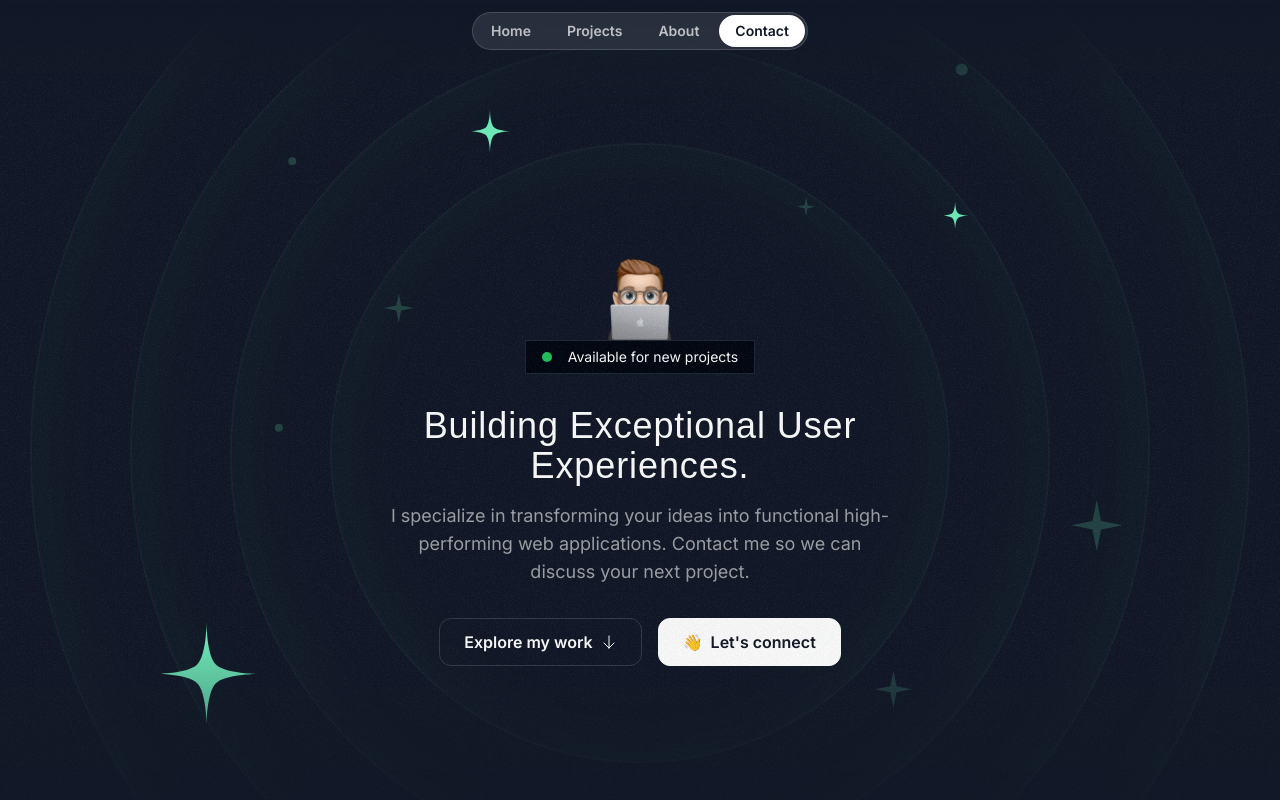
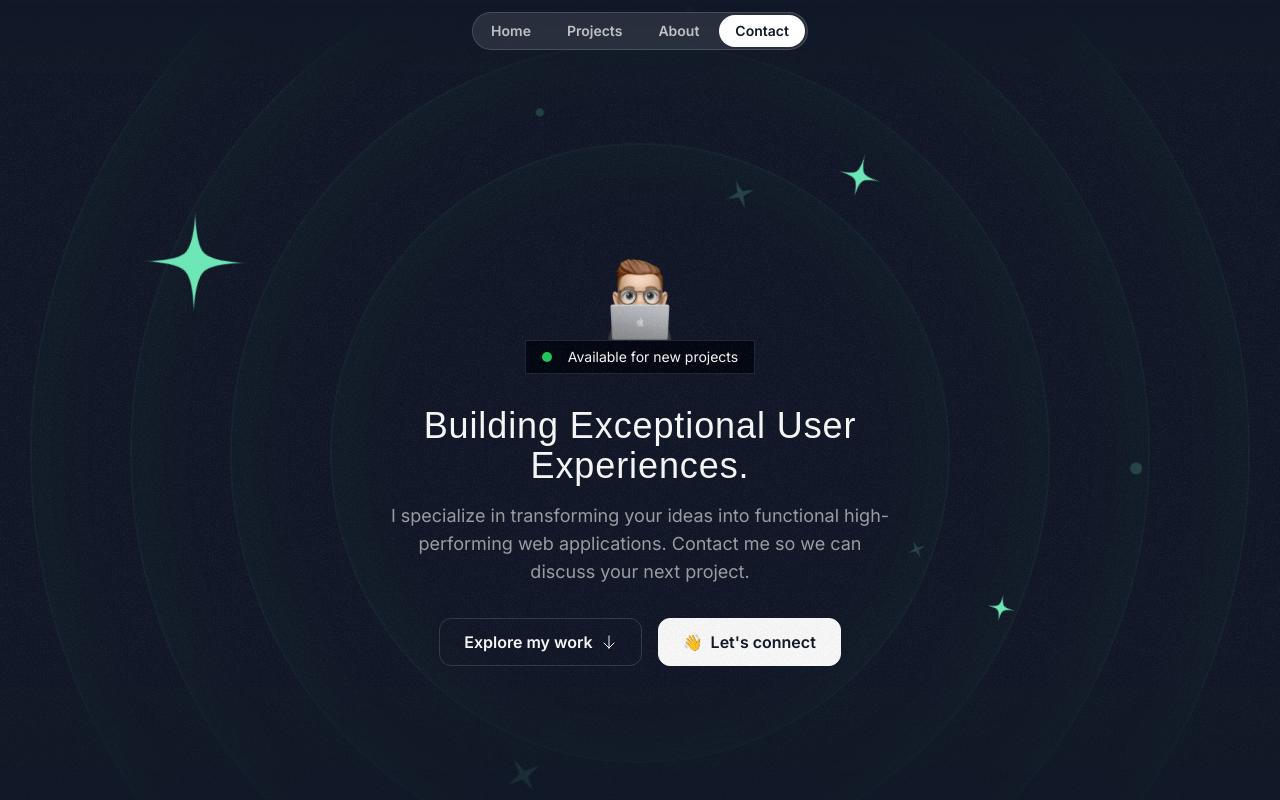
Before and after one commit to zaveerk62/next-portfolio, a Next.js app: page / in a window 1280 px wide. Shown: the top 800 px of the page. Built offline with nearby package versions, Linux system fonts and the light colour scheme; a web font is replaced by a local one.

Commit message:
added animations in hero section

```diff
--- a/src/components/HeroOrbit.tsx
+++ b/src/components/HeroOrbit.tsx
@@ -1,13 +1,28 @@
 import React, { PropsWithChildren } from 'react';
-import StarIcon from '@/assets/icons/star.svg';
+import { twMerge } from 'tailwind-merge';
 
 const HeroOrbit = ({
   children,
   size,
   rotation,
-}: PropsWithChildren<{ size: number; rotation: number }>) => {
+  shouldOrbit = false,
+  orbitDuration,
+  shouldSpin = false,
+  spinDuration,
+}: PropsWithChildren<{
+  size: number;
+  rotation: number;
+  shouldOrbit?: boolean;
+  shouldSpin?: boolean;
+  spinDuration?: string;
+  orbitDuration?: string;
+}>) => {
   return (
-    <div className='absolute left-1/2 top-1/2 -translate-x-1/2 -translate-y-1/2'>
+    <div className='absolute left-1/2 top-1/2 -translate-x-1/2 -translate-y-1/2 -z-20'>
+      <div
+        className={twMerge(shouldOrbit === true && 'animate-spin')}
+        style={{ animationDuration: orbitDuration }}
+      >
         <div
           className='flex items-start justify-start'
           style={{
@@ -16,10 +31,19 @@ const HeroOrbit = ({
             width: `${size}px`,
           }}
         >
-      <div className='inline-flex' style={{
-        transform: `rotate(${rotation * -1}deg)`
-      }}>
+          <div
+            className={twMerge(shouldSpin === true && 'animate-spin')}
+            style={{ animationDuration: spinDuration }}
+          >
+            <div
+              className='inline-flex'
+              style={{
+                transform: `rotate(${rotation * -1}deg)`,
+              }}
+            >
               {children}
+            </div>
+          </div>
         </div>
       </div>
     </div>
--- a/src/sections/Hero.tsx
+++ b/src/sections/Hero.tsx
@@ -18,35 +18,84 @@ export const HeroSection = () => {
         <div className='size-[820px] hero-ring'></div>
         <div className='size-[1020px] hero-ring'></div>
         <div className='size-[1220px] hero-ring'></div>
-        <HeroOrbit size={800} rotation={-72}>
-          <StarIcon className='size-28 text-emerald-300' />
+        <HeroOrbit
+          size={430}
+          rotation={-14}
+          shouldOrbit
+          orbitDuration='30s'
+          shouldSpin
+          spinDuration='3s'
+        >
+          <SparkleIcon className='size-8 text-emerald-300/20' />
         </HeroOrbit>
-        <HeroOrbit size={550} rotation={20}>
+        <HeroOrbit
+          size={440}
+          rotation={79}
+          shouldOrbit
+          orbitDuration='32s'
+          shouldSpin
+          spinDuration='3s'
+        >
+          <SparkleIcon className='size-5 text-emerald-300/20' />
+        </HeroOrbit>
+        <HeroOrbit size={520} rotation={-41} shouldOrbit orbitDuration='34s'>
+          <div className='size-2 rounded-full bg-emerald-300/20' />
+        </HeroOrbit>
+        <HeroOrbit
+          size={530}
+          rotation={178}
+          shouldOrbit
+          orbitDuration='36s'
+          shouldSpin
+          spinDuration='3s'
+        >
+          <SparkleIcon className='size-10 text-emerald-300/20' />
+        </HeroOrbit>
+        <HeroOrbit
+          size={550}
+          rotation={20}
+          shouldOrbit
+          orbitDuration='38s'
+          shouldSpin
+          spinDuration='6s'
+        >
           <StarIcon className='size-12 text-emerald-300' />
         </HeroOrbit>
-        <HeroOrbit size={590} rotation={98}>
+        <HeroOrbit
+          size={590}
+          rotation={98}
+          shouldOrbit
+          orbitDuration='40s'
+          shouldSpin
+          spinDuration='6s'
+        >
           <StarIcon className='size-8 text-emerald-300' />
         </HeroOrbit>
-        <HeroOrbit size={430} rotation={-14}>
-          <SparkleIcon className='size-8 text-emerald-300/20' />
+        <HeroOrbit size={650} rotation={-5} shouldOrbit orbitDuration='42s'>
+          <div className='size-2 rounded-full bg-emerald-300/20' />
         </HeroOrbit>
-        <HeroOrbit size={440} rotation={79}>
-          <SparkleIcon className='size-5 text-emerald-300/20' />
-        </HeroOrbit>
-        <HeroOrbit size={530} rotation={178}>
-          <SparkleIcon className='size-10 text-emerald-300/20' />
-        </HeroOrbit>
-        <HeroOrbit size={710} rotation={144}>
+        <HeroOrbit
+          size={710}
+          rotation={144}
+          shouldOrbit
+          orbitDuration='44s'
+          shouldSpin
+          spinDuration='3s'
+        >
           <SparkleIcon className='size-14 text-emerald-300/20' />
         </HeroOrbit>
-        <HeroOrbit size={720} rotation={85}>
+        <HeroOrbit size={720} rotation={85} shouldOrbit orbitDuration='46s'>
           <div className='size-3 rounded-full bg-emerald-300/20' />
         </HeroOrbit>
-        <HeroOrbit size={520} rotation={-41}>
-          <div className='size-2 rounded-full bg-emerald-300/20' />
-        </HeroOrbit>
-        <HeroOrbit size={650} rotation={-5}>
-          <div className='size-2 rounded-full bg-emerald-300/20' />
+        <HeroOrbit
+          size={800}
+          rotation={-72}
+          shouldOrbit
+          orbitDuration='48s'
+          shouldSpin
+          spinDuration='6s'
+        >
+          <StarIcon className='size-28 text-emerald-300' />
         </HeroOrbit>
       </div>
       <div className='container'>
@@ -57,7 +106,9 @@ export const HeroSection = () => {
             alt='Person with a laptop'
           />
           <div className='bg-gray-950 border border-gray-800 px-4 py-1.5 inline-flex items-center gap-4'>
-            <div className='bg-green-500 rounded-full size-2.5'></div>
+            <div className='bg-green-500 rounded-full size-2.5 relative'>
+              <div className='bg-green-500 absolute inset-0 rounded-full animate-ping-large'></div>
+            </div>
             <div className='text-sm font-md'>Available for new projects</div>
           </div>
         </div>
@@ -72,11 +123,11 @@ export const HeroSection = () => {
           </p>
         </div>
         <div className='gap-4 flex flex-col md:flex-row justify-center items-center mt-8'>
-          <button className='inline-flex items-center gap-2 border border-white/15 px-6 h-12 rounded-xl'>
+          <button className='inline-flex items-center gap-2 border border-white/15 px-6 h-12 rounded-xl cursor-pointer'>
             <span className='font-semibold'>Explore my work</span>
             <ArrowDown className='size-4' />
           </button>
-          <button className='inline-flex items-center gap-2 border border-white bg-white text-gray-900 h-12 px-6 rounded-xl'>
+          <button className='inline-flex items-center gap-2 border border-white bg-white text-gray-900 h-12 px-6 rounded-xl cursor-pointer'>
             <span className=''>👋</span>
             <span className='font-semibold'>Let&apos;s connect</span>
           </button>
--- a/tailwind.config.ts
+++ b/tailwind.config.ts
@@ -24,6 +24,18 @@ const config: Config = {
       fontFamily: {
         sans: 'var(--font-sans)',
         serif: 'var(--font-serif)',
+      },
+      animation: {
+        'ping-large': 'ping-large 1s ease-in-out infinite',
+      },
+      keyframes: {
+        'ping-large': {
+          '75%, 100%': {
+            transform: 'scale(3)',
+            opacity: '0',
+
+          }
+        }
       }
     },
   },
```
Lines whose indentation alone changed are shown as unchanged.
